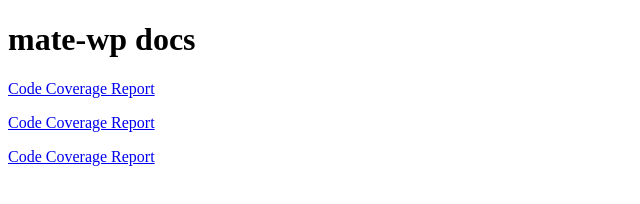
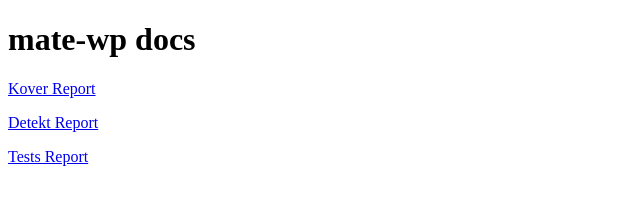
Before and after one commit to mcdimus/mate-wp, a plain HTML site: page docs/index.html in a window 1280 px wide. Shown: the whole page, without its empty margins (0-640 px from the left). Drawn offline with Linux system fonts and the light colour scheme.

Commit message:
chore: publish docs

```diff
--- a/docs/index.html
+++ b/docs/index.html
@@ -11,9 +11,9 @@
 
 <div class="">
   <h1>mate-wp docs</h1>
-  <p><a href="reports/kover/html/index.html">Code Coverage Report</a></p>
-  <p><a href="reports/detekt/detekt.html">Code Coverage Report</a></p>
-  <p><a href="reports/tests/index.html">Code Coverage Report</a></p>
+  <p><a href="reports/kover/html/index.html">Kover Report</a></p>
+  <p><a href="reports/detekt/detekt.html">Detekt Report</a></p>
+  <p><a href="reports/tests/index.html">Tests Report</a></p>
 </div>
 
 </body>
```
Also changed, not shown: 1 other file.
